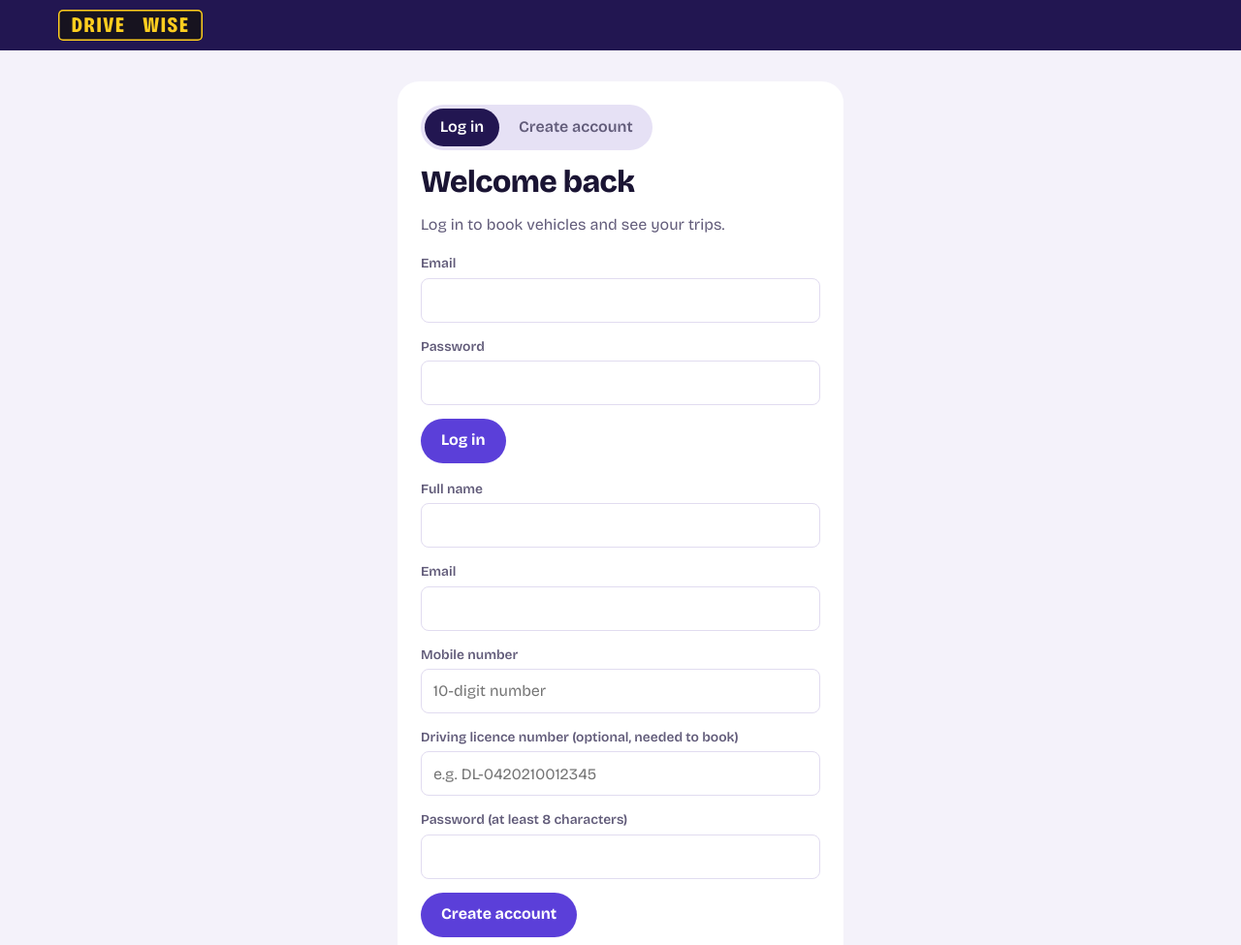
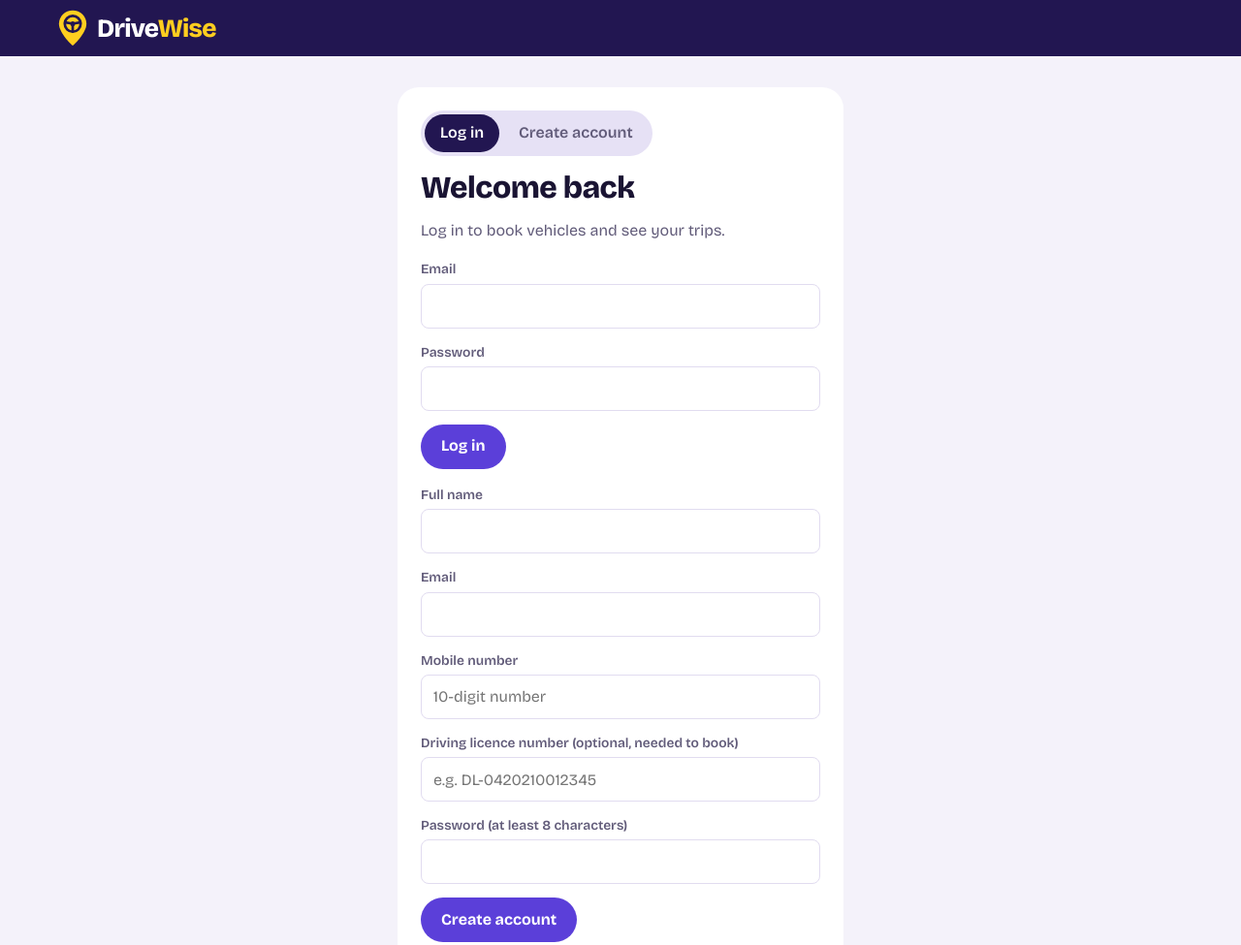
Before and after one commit to varshaydv080807-hash/DriveWise, a plain HTML site: page login.html in a window 1280 px wide. Shown: the top 975 px of the page at 97% size. Drawn offline with nearby package versions, Linux system fonts and the light colour scheme.

Commit message:
New DriveWise logo

```diff
--- a/customer-portal.css
+++ b/customer-portal.css
@@ -649,3 +649,10 @@ fieldset.sheet-section > .sheet-legend + * { clear: both; }
 .nav-logout:hover { border-color: #fff; }
 
 @media (prefers-reduced-motion: reduce) { .spinner { animation-duration: 3s; } }
+
+/* ---------- Logo: map pin with a steering wheel + "DriveWise" ---------- */
+.logo-mark { width: 30px; height: 38px; flex: none; }
+.logo-word { font-weight: 800; font-size: 1.65rem; letter-spacing: -0.03em; line-height: 1; color: #fff; }
+.logo-word span { color: var(--auto-yellow); }
+.brand { display: inline-flex; align-items: center; gap: 10px; }
+@media (max-width: 700px) { .logo-word { font-size: 1.35rem; } .logo-mark { width: 26px; height: 33px; } }
--- a/login.html
+++ b/login.html
@@ -13,7 +13,7 @@
   <header class="topbar">
     <div class="topbar-inner">
       <a class="brand" href="customer-portal.html" aria-label="DriveWise home">
-        <span class="plate plate-logo">DRIVE<span class="plate-gap"></span>WISE</span>
+        <img class="logo-mark" src="logo-mark.svg" alt=""><span class="logo-word">Drive<span>Wise</span></span>
       </a>
     </div>
   </header>
--- a/style.css
+++ b/style.css
@@ -495,3 +495,9 @@ td:last-child { white-space: nowrap; }
 .live-actions .action-btn + .action-btn { margin-left: 6px; }
 .muted-cell { color: var(--muted); font-size: 0.86rem; }
 .session-btn { background: none; border: 0; padding: 0; cursor: pointer; font: inherit; display: block; margin-top: 6px; }
+
+/* ---------- Logo: map pin with a steering wheel + "DriveWise" ---------- */
+.logo-mark { width: 30px; height: 38px; flex: none; }
+.logo-word { font-weight: 800; font-size: 1.65rem; letter-spacing: -0.03em; line-height: 1; color: #fff; }
+.logo-word span { color: var(--auto-yellow); }
+.logo { display: inline-flex; align-items: center; gap: 10px; text-decoration: none; }
```
Also changed, not shown: admin-bookings.html (+1 -1 lines), admin-customer.html (+1 -1 lines), admin-reports.html (+1 -1 lines), admin-settings.html (+1 -1 lines), admin_vehicles.html (+1 -1 lines), customer-portal.html (+1 -1 lines), index.html (+1 -1 lines), logo-mark.svg (added), 1 other file.
